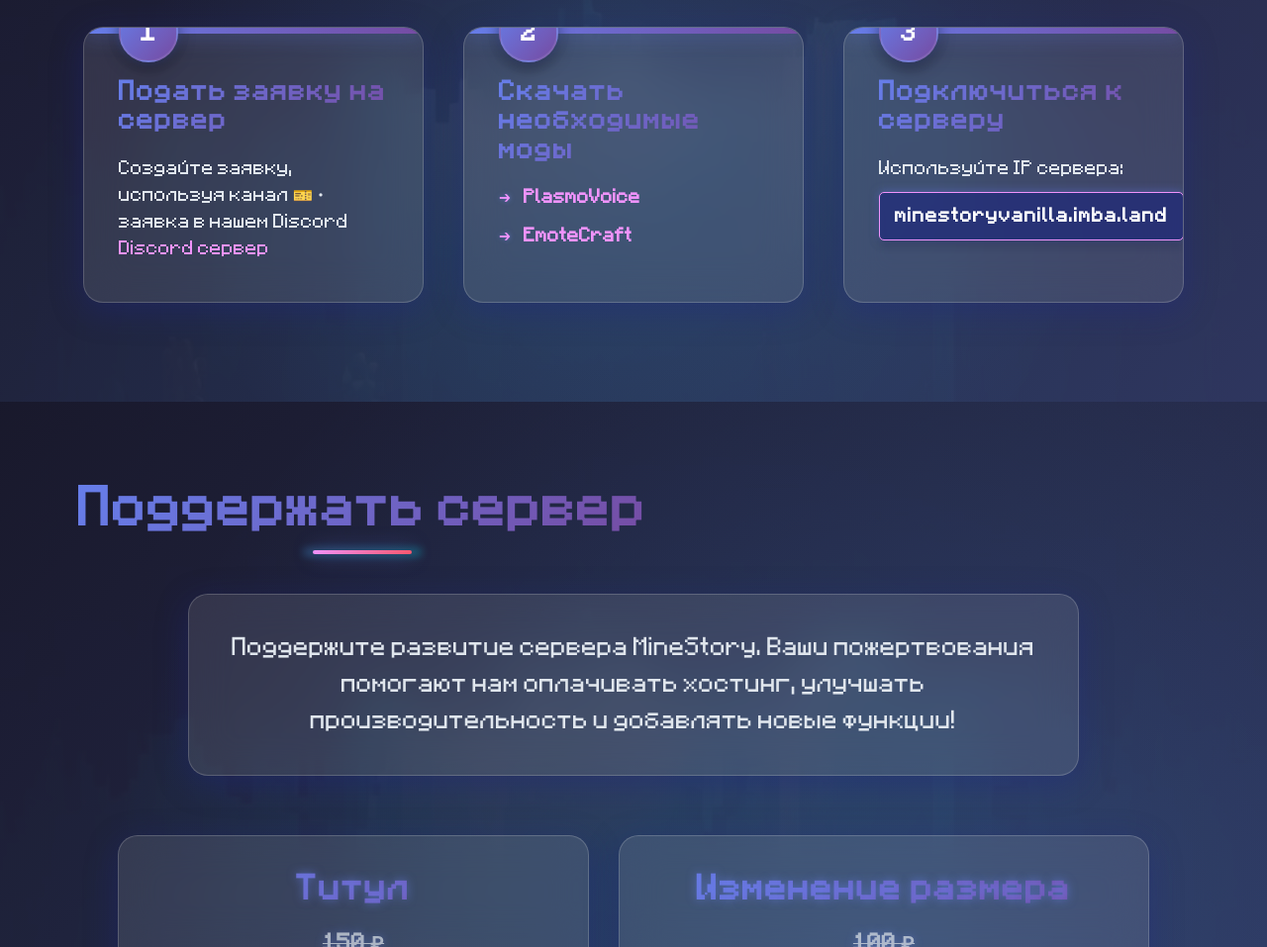
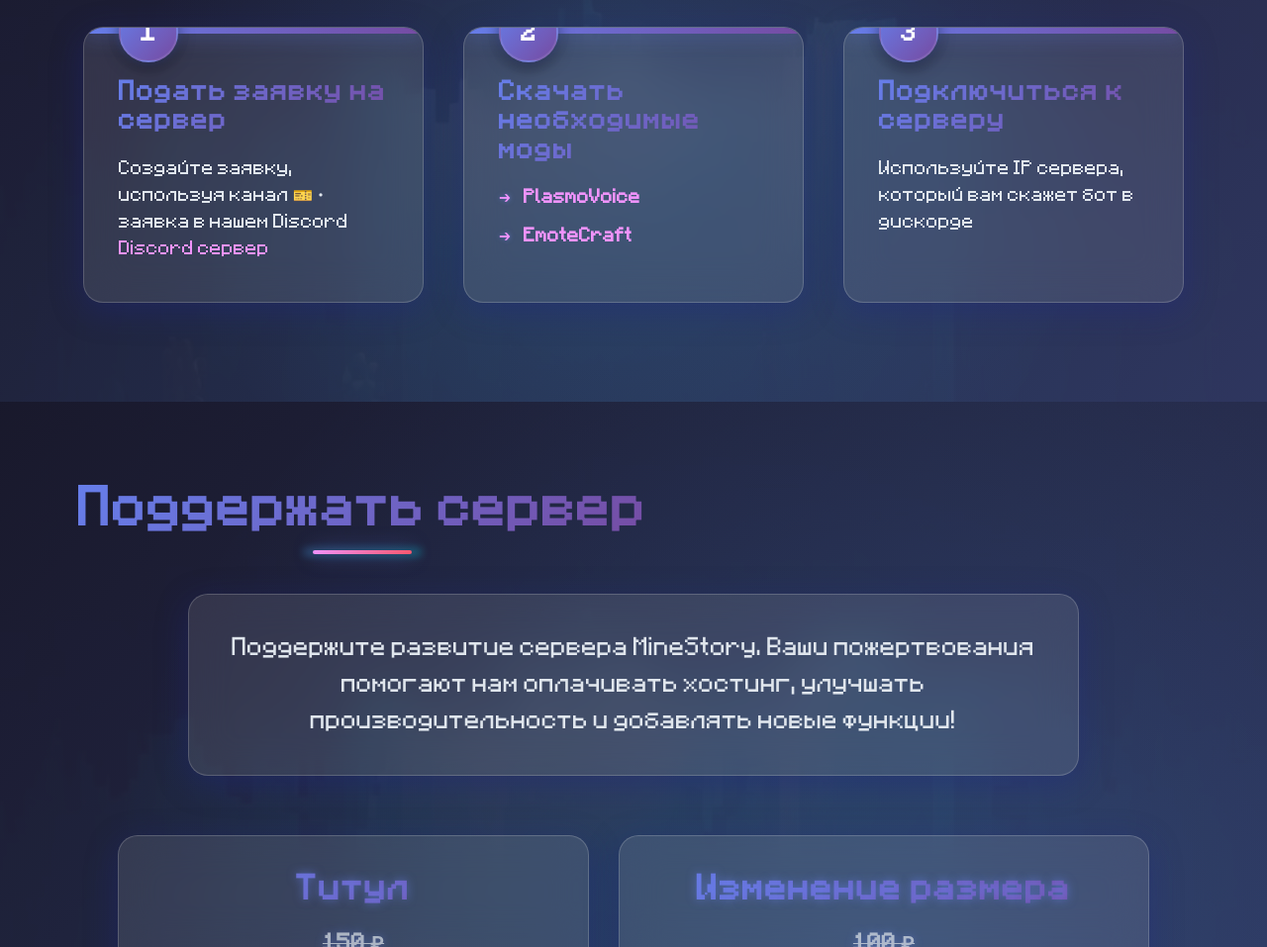
Before and after one commit to danilgethub/Site2.0, a website: page site1-main/website/index.html in a window 1280 px wide. Shown: the part 1517-2474 px from the top of the page at 99% size. Drawn offline with Linux system fonts and the light colour scheme; no server answers.

Commit message:
Update index.html

```diff
--- a/site1-main/website/index.html
+++ b/site1-main/website/index.html
@@ -80,7 +80,7 @@
                 <div class="step">
                     <div class="step-number">3</div>
                     <h3>Подключиться к серверу</h3>
-                    <p>Используйте IP сервера: <span class="server-ip">minestoryvanilla.imba.land</span></p>
+                    <p>Используйте IP сервера, который вам скажет бот в дискорде</p>
                 </div>
             </div>
         </div>
```
